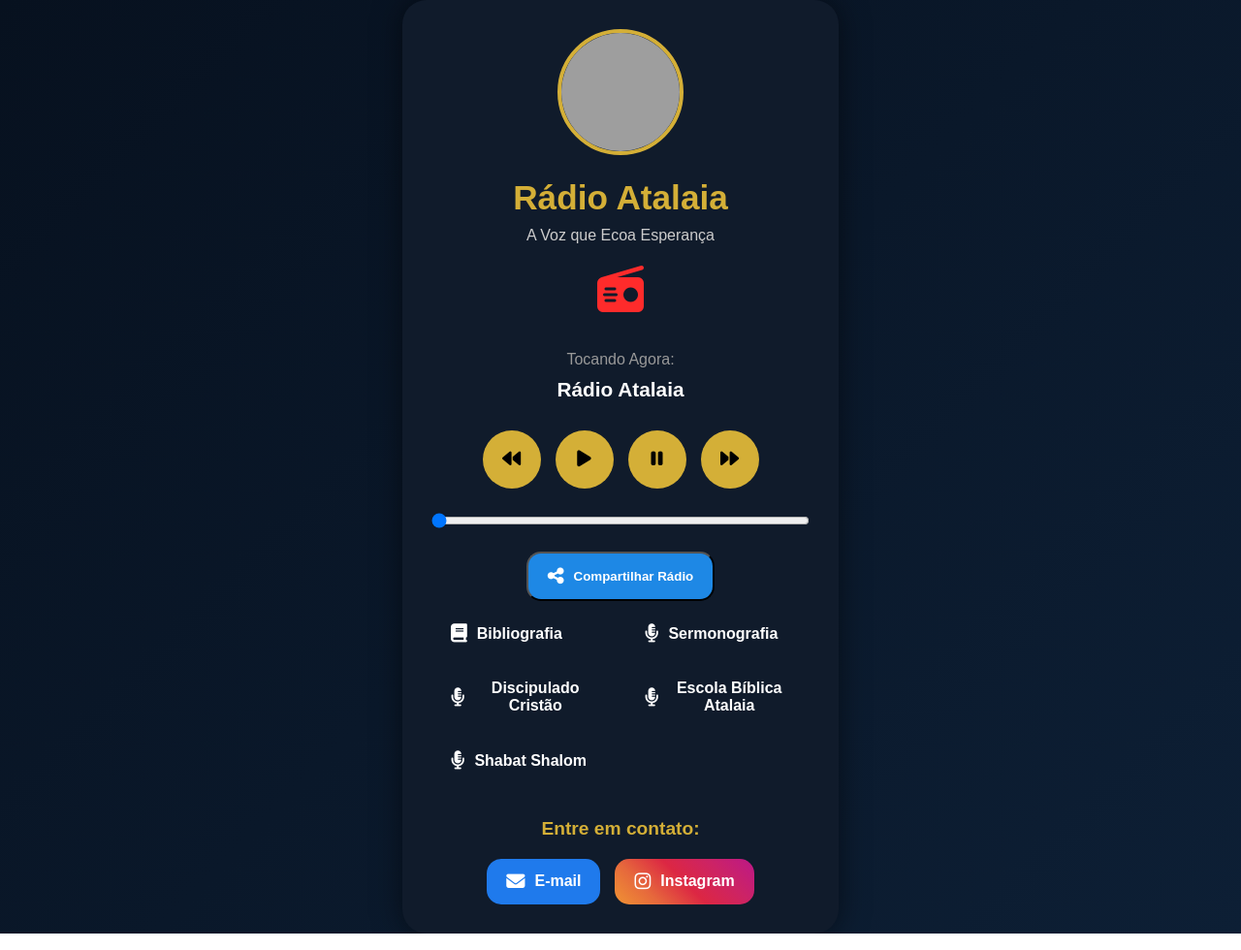
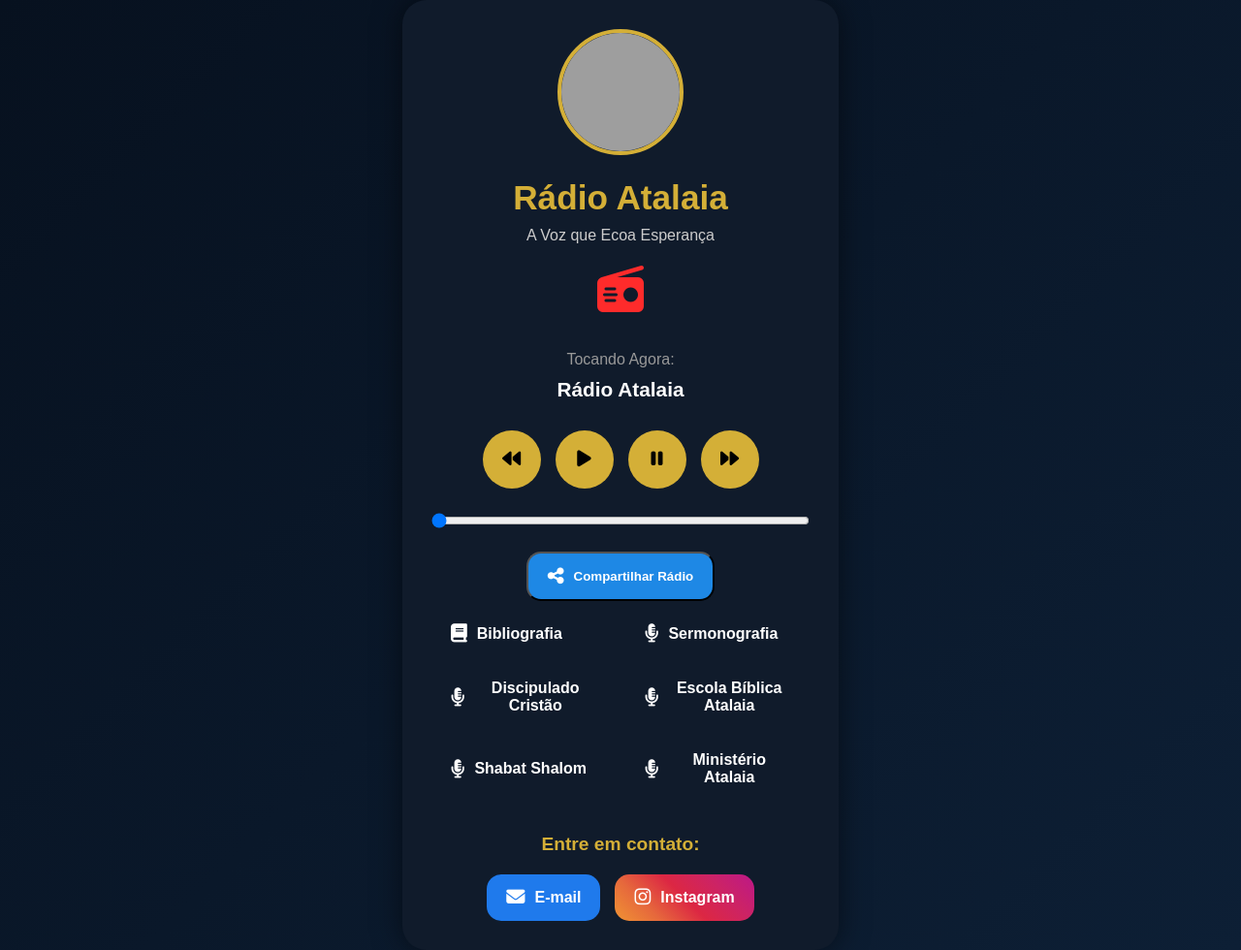
Before and after one commit to DVALENASCIMENTO/radioAtalaia, a plain HTML site: page index.html in a window 1280 px wide. Shown: the whole page at 97% size. Drawn offline with Linux system fonts and the light colour scheme; grey boxes are pictures that could not be loaded.

Commit message:
add link ministerio atalaia

```diff
--- a/index.html
+++ b/index.html
@@ -158,6 +158,12 @@
     Shabat Shalom
   </a>
 
+    <!-- Shabat Shalom -->
+  <a href="https://dvalenascimento.github.io/ministerioAtalaia/" class="contact-btn study-btn">
+    <i class="fa-solid fa-microphone-lines"></i>
+    Ministério Atalaia
+  </a>
+
 
 </div>
 
```
